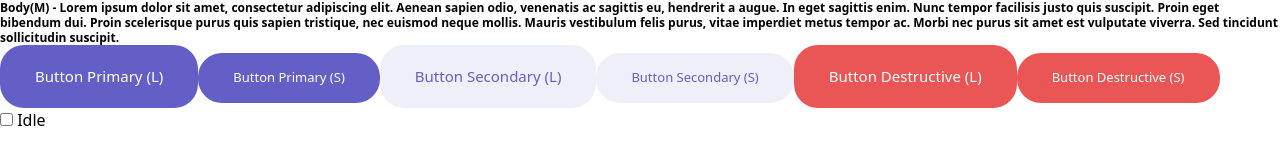
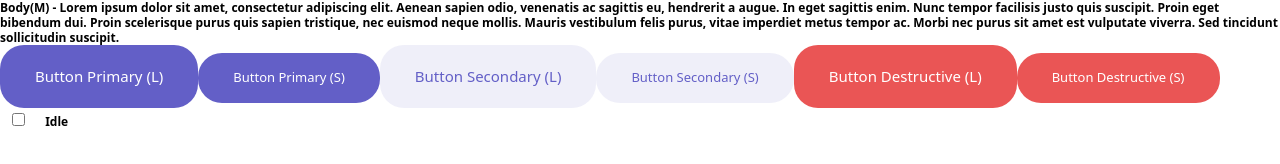
Before and after one commit to guilhermefalcao/kanban, a Next.js app: page / in a window 1280 px wide. Shown: the part 156-320 px from the top of the page. Built offline with nearby package versions, Linux system fonts and the light colour scheme.

Commit message:
checkbox

```diff
--- a/pages/index.tsx
+++ b/pages/index.tsx
@@ -37,8 +37,12 @@ export default function Home() {
         <button className="btn-destructive-l">Button Destructive (L)</button>
         <button className="btn-destructive-s">Button Destructive (S)</button>
       </div>
-      <input type="checkbox" className="checkbox" id="checkbox-idle" />{" "}
-      <label htmlFor="checkbox-idle">Idle</label>
+      <div className="checkbox-container">
+        <input type="checkbox" className="checkbox" id="checkbox-idle" />{" "}
+        <label className="checkbox-label" htmlFor="checkbox-idle">
+          Idle
+        </label>
+      </div>
     </div>
   );
 }
--- a/styles/globals.css
+++ b/styles/globals.css
@@ -62,6 +62,17 @@
   }
 
   .checkbox {
-    @apply border-2;
+    /* border: 1px solid rgba(130, 143, 163, 0.248914); */
+    /* border-radius: 2px; */
+    /* @apply appearance-none rounded-sm border-2 border-solid border-gray400 bg-white checked:bg-purple; */
+  }
+  .checkbox-completed {
+    @apply line-through;
+  }
+  .checkbox-container {
+    @apply rounded pl-[12px] hover:bg-purple hover:opacity-[0.25];
+  }
+  .checkbox-label {
+    @apply ml-[16px] text-[12px]  font-bold not-italic leading-[15px] mix-blend-normal;
   }
 }
```
